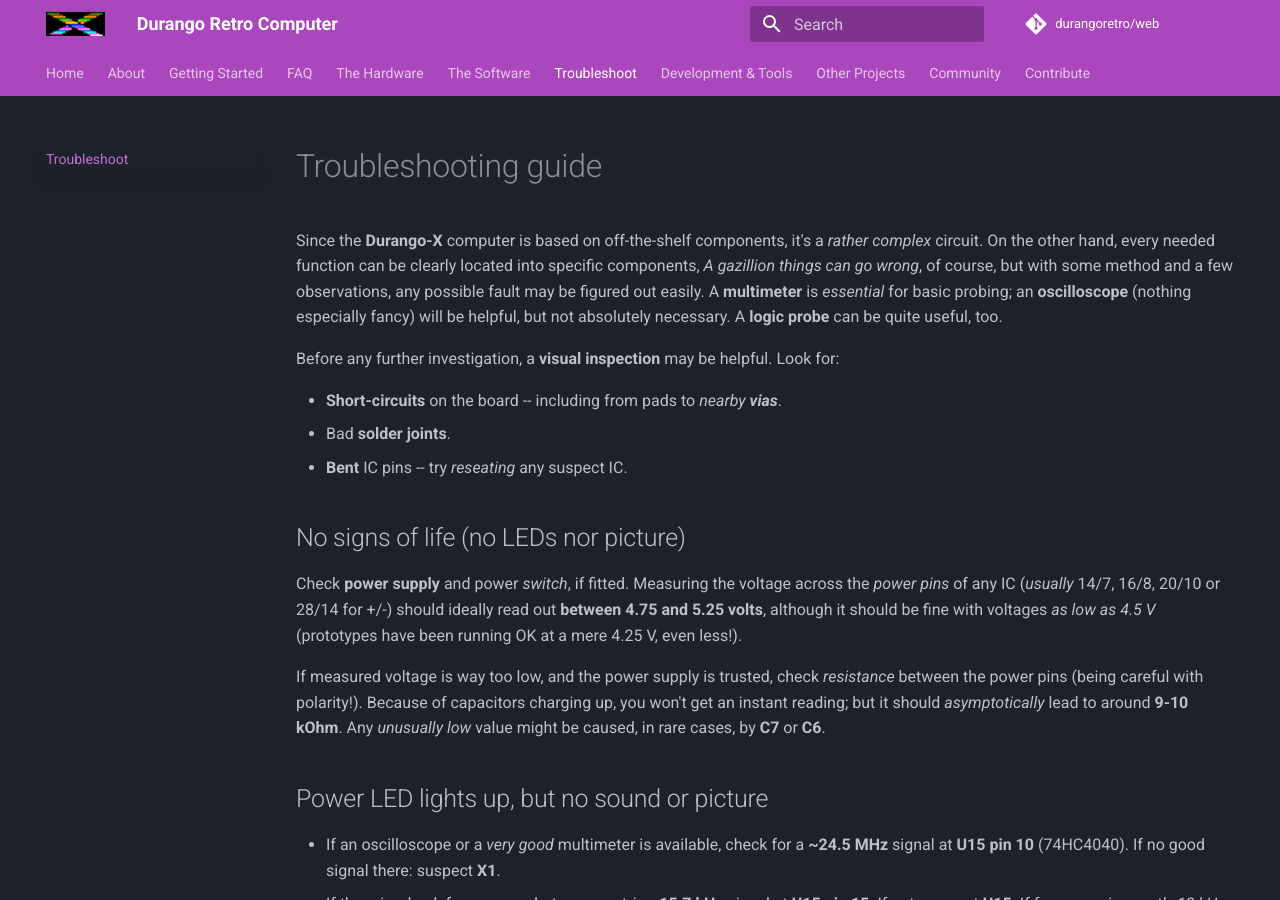
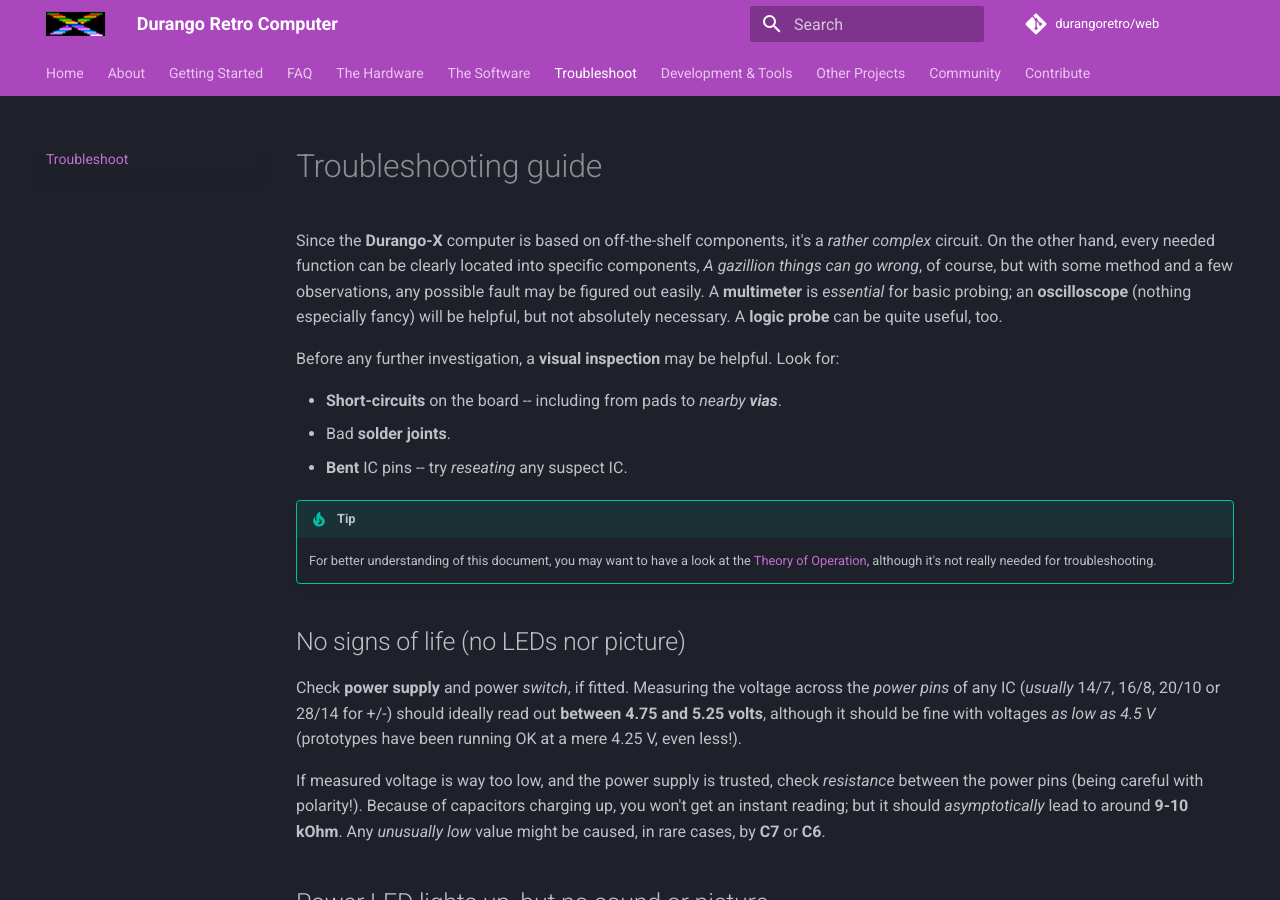
Before and after one commit to durangoretro/web, an MkDocs documentation site: the page built from docs/troubleshoot.md, in a window 1280 px wide and 900 px high. Built offline with MkDocs 1.6.1 and Material for MkDocs 9.7.7, drawn with Linux system fonts in a browser that asks for light colours; comment, search, counter and statistics services are not loaded.

Commit message:
link theory from troubleshooting guide

```diff
--- a/docs/troubleshoot.md
+++ b/docs/troubleshoot.md
@@ -15,6 +15,10 @@
 * **Short-circuits** on the board -- including from pads to _nearby **vias**_.
 * Bad **solder joints**.
 * **Bent** IC pins -- try _reseating_ any suspect IC.
+
+!!! tip
+
+	For better understanding of this document, you may want to have a look at the [Theory of Operation](hardware/theory.md), although it's not really needed for troubleshooting.
 
 ## No signs of life (no LEDs nor picture)
 
```
